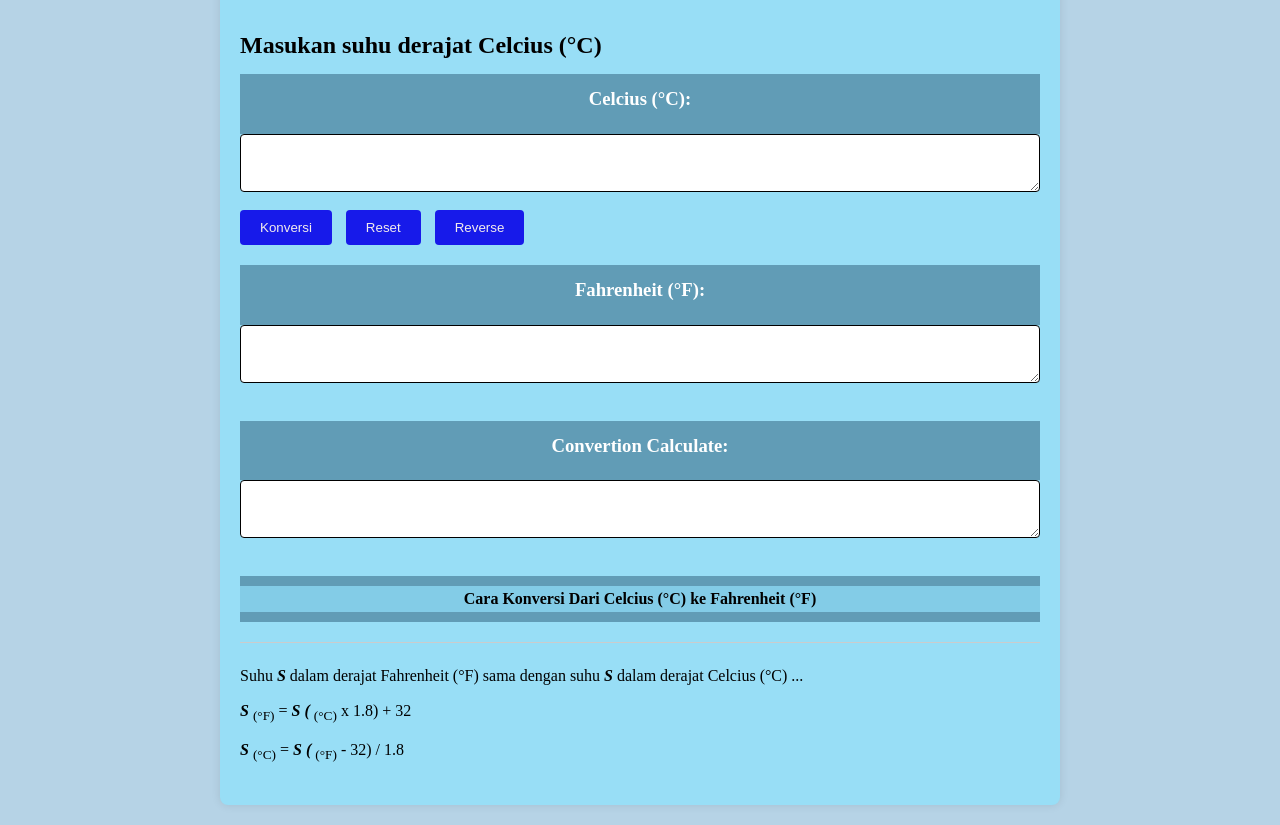
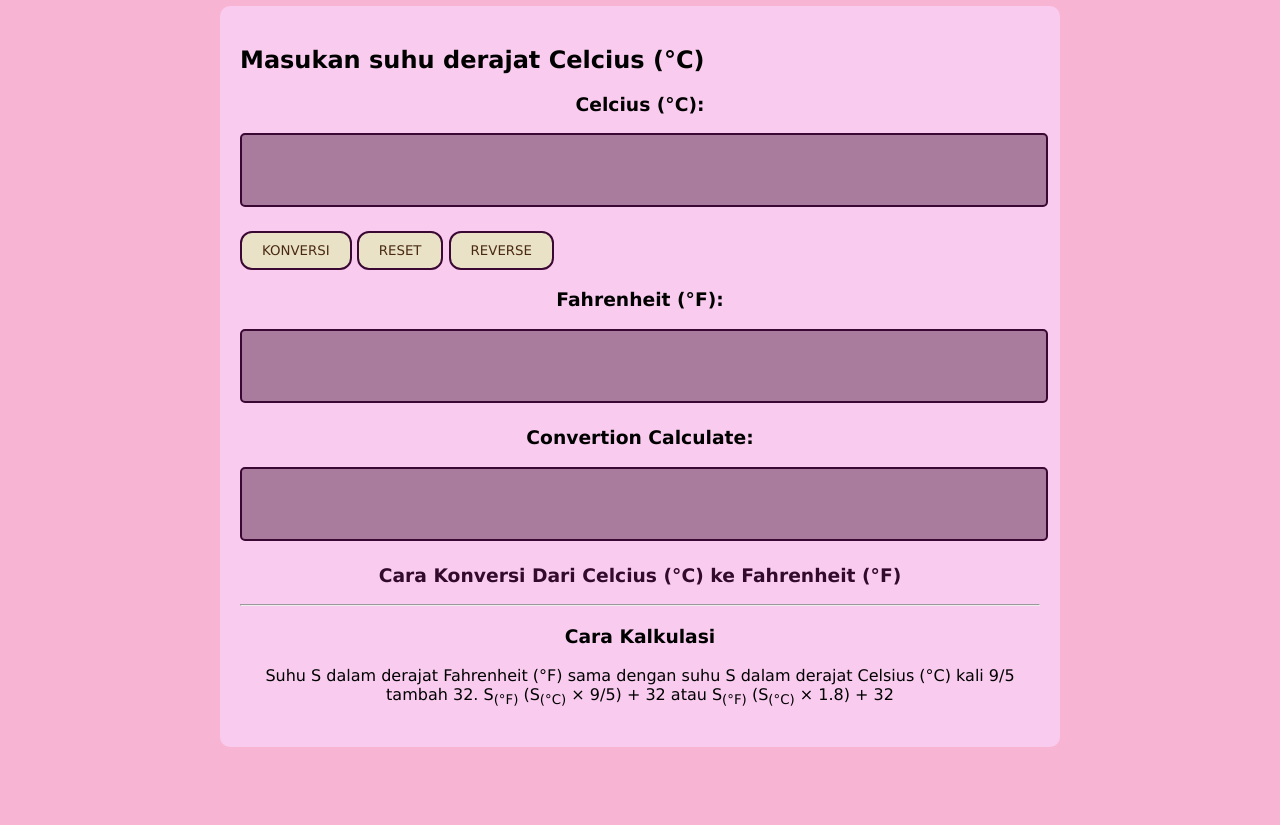
Before and after one commit to revou-fundamental-course/10-jun-24-jeyyol256, a plain HTML site: page index.html in a window 1280 px wide. Shown: the part 105-930 px from the top of the page. After the commit the page ends 882 px from the top, so only its background shows below. Drawn offline with Linux system fonts and the light colour scheme; a script that the page names is missing.

Commit message:
update css +js

```diff
--- a/css/style.css
+++ b/css/style.css
@@ -1,85 +1,78 @@
-/* Reset default browser styles */
-body, h1, h3, p {
+body {
+    font-family: 'Lucida Sans', 'Lucida Sans Regular', 'Lucida Grande', 'Lucida Sans Unicode', Geneva, Verdana, sans-serif;
     margin: 0;
-    padding: 0;
-}
-
-body {
-    font-family: initial;
-    line-height: 1.6;
-    background-color: #b6d3e6;
+    padding: 30px;
+    background-color: #f8b5d3;
   }
 
   header {
-    background-color: #619cb6;
-    color: #060202;
     text-align: center;
-    padding: 10px 0;
+    margin-bottom: 20px;
   }
 
-header h1 {
-    color: #000000;
-    margin: 0;
-    background-color: #83cce7;
+  h1 {
+    color: #320a2b;
   }
 
   main {
     max-width: 800px;
-    margin: 20px auto;
-    background-color: #98def6;
+    margin: 0 auto;
     padding: 20px;
-    border-radius: 8px;
-    box-shadow: 0 0 10px rgba(0, 0, 0, 0.1);
-}
-
-h2 {
-    color: #000000;
-    margin-bottom: 10px;
-}
-h3 {
-    color: #ffffff;
-    margin-bottom: 10px;
+    background-color: #f9cbef;
+    border-radius: 10px;
+    box-shadow: 1 4px 8px rgba(0, 0, 0, 0.1);
   }
 
   section {
     margin-bottom: 20px;
   }
 
-textarea {
-    width: 100%;
-    padding: 10px;
-    font-size: 16px;
-    border: 1px solid #000000;
-    border-radius: 4px;
-    box-sizing: border-box;
+  header {
+    font-weight: bold;
     margin-bottom: 10px;
   }
 
+  textarea {
+    width: 98%;
+    height: 50px;
+    padding: 10px;
+    border: 2px solid #3b0834;
+    background-color: rgb(169, 123, 156);
+    border-radius: 5px;
+    resize: none;
+  }
+
+  .button {
+    display:contents;
+    justify-content: space-between;
+    margin-top: 10px;
+  }
+
   button {
+    font-family: Verdana,  Tahoma, sans-serif;
     padding: 10px 20px;
-    margin-right: 10px;
+    background-color: #e9e2c7; /* blue */
+    color: rgb(73, 41, 17);
+    border: 2px solid #3b0834;
+    border-radius: 12px;
     cursor: pointer;
-    background-color: #171aea;
-    color: #f3ecec;
-    border: none;
-    border-radius: 4px;
   }
 
   button:hover {
-    background-color: #ba641d;
+    background-color: #b58b8b; /* blue */
   }
 
-.subject-info {
-    font-style: italic;
-    font-weight: bold;
+  .kalkulasi {
+    text-align: center;
+    margin-top: 20px;
   }
 
-hr {
-    border: none;
-    border-top: 1px solid #ccc;
-    margin: 20px 0;
-}
+  #rumus {
+    width: 100%;
+    padding: 10px;
+    border: 2px solid #320631;
+    border-radius: 5px;
+    resize: none;
 
-p {
-    margin-bottom: 10px;
-}
+
+  /* Add more styles as needed for specific elements or layout */
--- a/index.html
+++ b/index.html
@@ -5,7 +5,6 @@
   <meta charset="UTF-8">
   <meta name="viewport" content="width=device-width, initial-scale=1.0">
   <title>Yola Konversi Suhu</title>
-
   <link rel="stylesheet" href="css/style.css">
 </head>
 
@@ -23,13 +22,13 @@
       </header>
 
       <section>
-                <textarea></textarea>
+        <textarea id="celciusInput"></textarea>
+      </section>
 
-             <section>
-            <button>Konversi</button>
-            <button>Reset</button>
-            <button>Reverse</button>
-             </section>
+      <section class="button">
+        <button id="konversi">KONVERSI</button>
+        <button id="reset">RESET</button>
+        <button id="reverse">REVERSE</button>
       </section>
 
       <section>
@@ -39,7 +38,8 @@
           </header>
 
           <section>
-                    <textarea></textarea>
+            <textarea id="fahrenheitInput"></textarea>
+          </section>
         </section>
 
         <section>
@@ -48,40 +48,33 @@
           </header>
 
           <section>
-                        <textarea></textarea>
+            <textarea id="convertionCalculate"></textarea>
           </section>
         </section>
       </section>
 
       <section>
         <header>
-                <h1> Cara Konversi Dari Celcius (&deg;C) ke Fahrenheit (&deg;F)</h1>
+          <h1>Cara Konversi Dari Celcius (&deg;C) ke Fahrenheit (&deg;F)</h1>
         </header>
 
-            <hr/>
+        <hr />
 
-            <p>Suhu <span class="subject-info"> S </span> dalam derajat Fahrenheit (&deg;F) sama dengan
-            suhu <span class="subject-info"> S </span> dalam derajat Celcius (&deg;C) ...
-            </p>
-
-            <p>
-                <span class="subject-info"> S </span> <sub>(&deg;F)</sub> = <span class="subject-info"> S (</span>
-                <sub>(&deg;C)</sub> x 1.8) + 32
-            </p>
-
-            <p>
-                <span class="subject-info"> S </span> <sub>(&deg;C)</sub> = <span class="subject-info"> S (</span>
-                <sub>(&deg;F)</sub> - 32) / 1.8
-            </p>
+         <section class="kalkulasi">
+    <h3>Cara Kalkulasi</h3>
+    <p>Suhu <span>S</span> dalam derajat Fahrenheit (°F) sama dengan suhu S dalam derajat Celsius (°C) kali 9/5 tambah 32.
+    S<sub>(°F)</sub> (S<sub>(°C)</sub> × 9/5) + 32
+    atau
+    S<sub>(°F)</sub> (S<sub>(°C)</sub> × 1.8) + 32</P>
+  </section>
 </section>
 
-        <section>
-
+        </section>
+      </section>
     </section>
   </main>
 
   <script src="js/script.js"></script>
-
 </body>
 
 </html>
--- /dev/null
+++ b/js/script.js
@@ -0,0 +1,49 @@
+const celsiusInput = document.querySelector('#celciusInput');
+const fahrenheitInput = document.querySelector('#fahrenheitInput');
+const konversiButton = document.querySelector('#konversi');
+const resetButton = document.querySelector('#reset');
+const reverseButton = document.querySelector('#reverse');
+const calculationOutput = document.querySelector('#convertionCalculate');
+
+function convertToFahrenheit() {
+  const celsiusValue = parseFloat(celsiusInput.value);
+  if (isNaN(celsiusValue)) {
+    alert('Please enter a valid Celsius value.');
+    return;
+  }
+
+  const fahrenheitValue = (celsiusValue * 9/5) + 32;
+  fahrenheitInput.value = fahrenheitValue.toFixed(2);
+
+  updateCalculationOutput('Celsius to Fahrenheit');
+}
+
+function convertToCelsius() {
+  const fahrenheitValue = parseFloat(fahrenheitInput.value);
+  if (isNaN(fahrenheitValue)) {
+    alert('Please enter a valid Fahrenheit value.');
+    return;
+  }
+
+  const celsiusValue = (fahrenheitValue - 32) * 5/9;
+  celsiusInput.value = celsiusValue.toFixed(2);
+
+  updateCalculationOutput('Fahrenheit to Celsius');
+}
+
+function updateCalculationOutput(conversionType) {
+  calculationOutput.value = `Conversion: ${conversionType}\n` +
+    `Formula: °F = (°C × 9/5) + 32 or °C = (°F - 32) × 5/9\n` +
+    `Original Value: ${conversionType === 'Celsius to Fahrenheit' ? celsiusInput.value : fahrenheitInput.value}°\n` +
+    `Converted Value: ${conversionType === 'Celsius to Fahrenheit' ? fahrenheitInput.value : celsiusInput.value}°`;
+}
+
+function resetInputs() {
+  celsiusInput.value = '';
+  fahrenheitInput.value = '';
+  calculationOutput.value = '';
+}
+
+konversiButton.addEventListener('click', convertToFahrenheit);
+reverseButton.addEventListener('click', convertToCelsius);
+resetButton.addEventListener('click', resetInputs);
```
Lines whose indentation alone changed are shown as unchanged.
